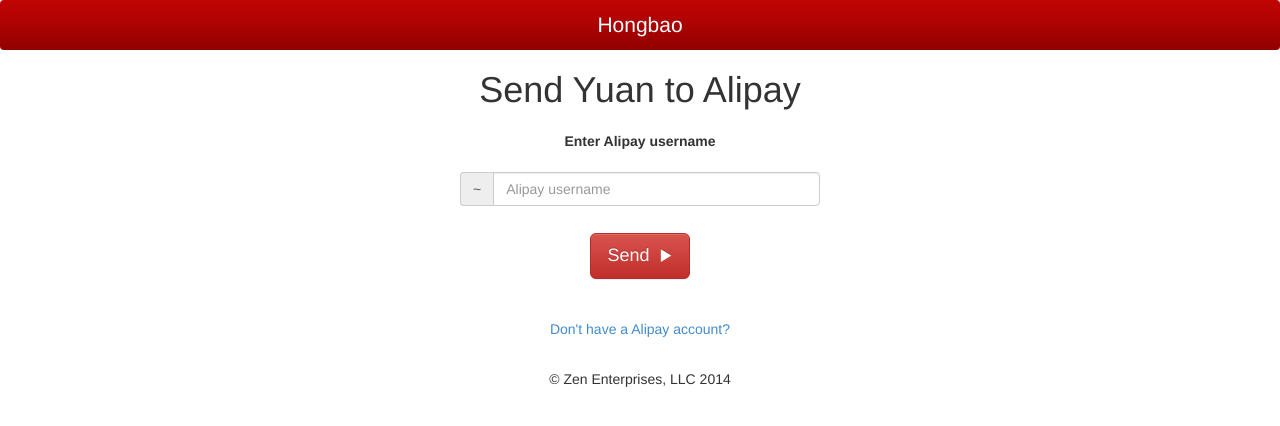
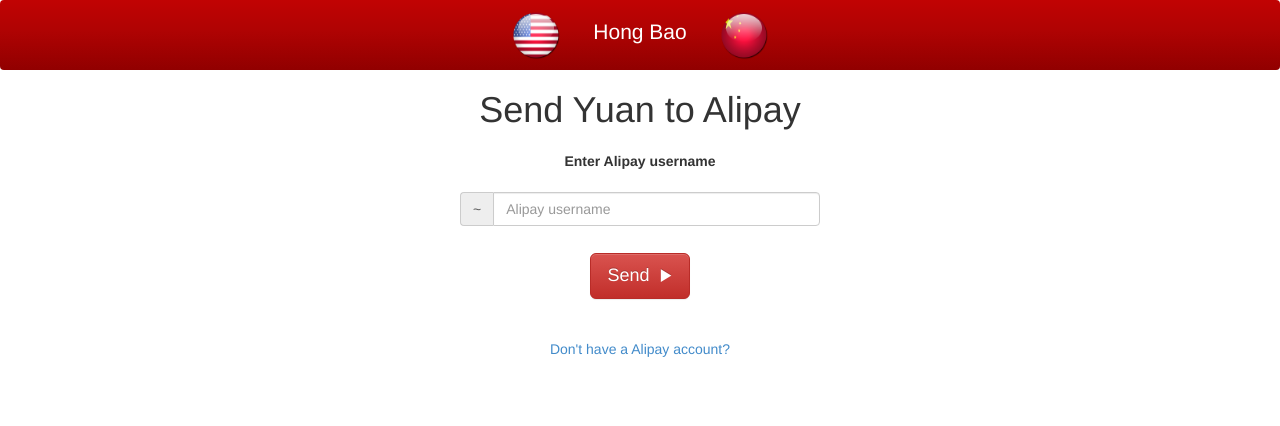
Before and after one commit to owenkellogg/hong-bao, a website: page public/index.html in a window 1280 px wide. Drawn offline with nearby package versions, Linux system fonts and the light colour scheme.

Commit message:
[FEATURE] Add flag icons to ui.

```diff
--- a/public/index.html
+++ b/public/index.html
@@ -6,7 +6,7 @@
     <head>
         <meta charset="utf-8">
         <meta http-equiv="X-UA-Compatible" content="IE=edge,chrome=1">
-        <title>Ripple Launch</title>
+        <title>Hong Bao -- Send money from US to China</title>
         <meta name="description" content="Start Ripple Account and Buy XRP">
         <meta name="viewport" content="width=device-width, initial-scale=1.0, maximum-scale=1.0, user-scalable=no" />
         <meta name="apple-mobile-web-app-capable" content="yes">
@@ -38,7 +38,9 @@
 
       <p id='mainHeader' style='text-align:center; margin-top:10px;'>
         <!--<img style='text-align:center; height:50px' src='/img/ripple-rocket-150x150.png'/> -->
-        <span style='font-size:150%; color:white'>Hongbao</span>
+        <img style='width:50px; margin-right:2em;' src='/img/us_flag_icon.png'/>
+        <span style='font-size:150%; color:white'>Hong Bao</span>
+        <img style='width:50px; margin-left:2em;' src='/img/prc_flag_icon.png'/>
       </p>
     </div>
     <div class="container">
@@ -94,9 +96,11 @@
         </div>
       </div>
 
+      <!--
       <footer>
         <p style='margin-top:30px;text-align:center' class='center'>&copy; Zen Enterprises, LLC 2014</p>
       </footer>
+      -->
     </div> <!-- /container -->        <script src="//ajax.googleapis.com/ajax/libs/jquery/1.11.0/jquery.min.js"></script>
         <script>window.jQuery || document.write('<script src="js/vendor/jquery-1.11.0.min.js"><\/script>')</script>
 
```
Also changed, not shown: public/img/prc_flag_icon.png (added), public/img/us_flag_icon.png (added).
